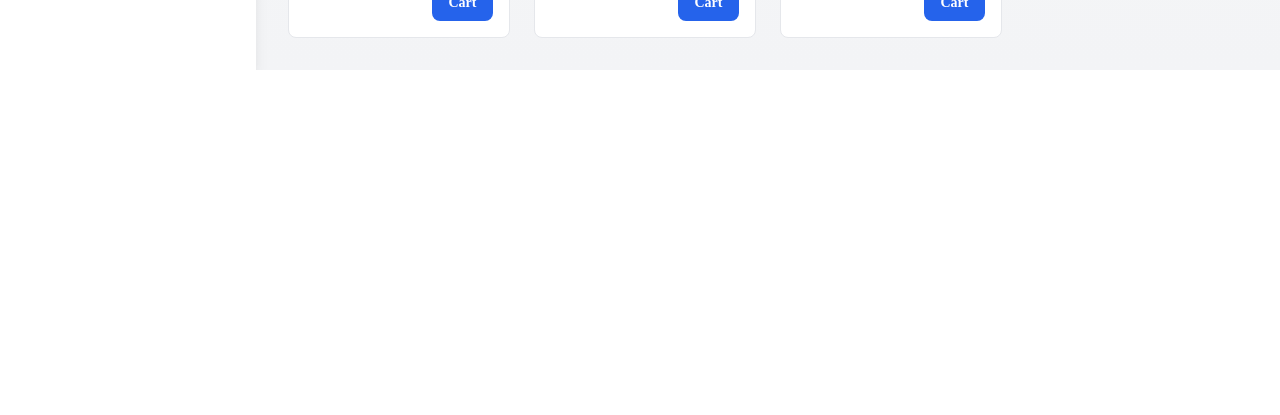
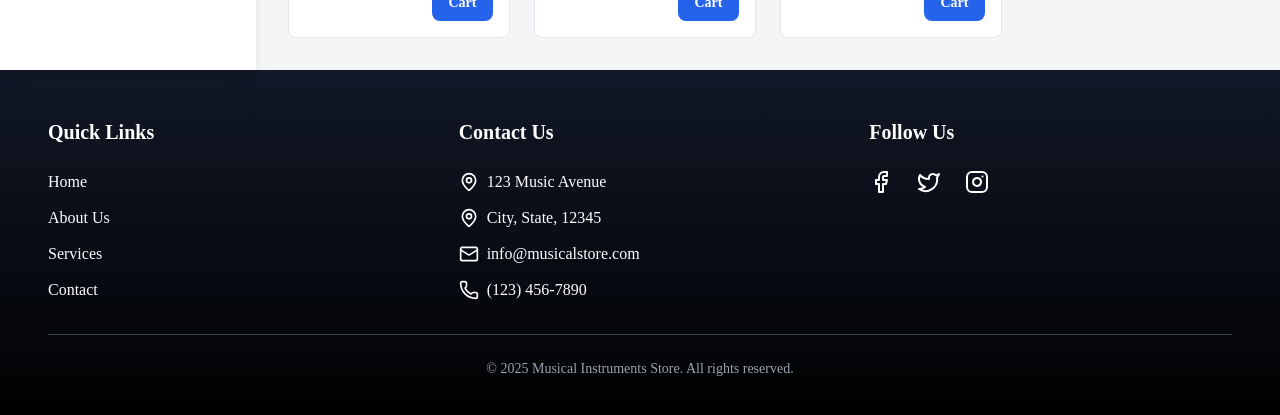
Before and after one commit to Kongkon06/Media_musse, a React (Vite) app: page /Products/1 in a window 1280 px wide. Shown: the part 1078-1493 px from the top of the page. Before the commit the page ends 1148 px from the top, so only its background shows below. Built offline with nearby package versions, Linux system fonts and the light colour scheme; what google-fonts would draw is missing.

Commit message:
Minor added change

```diff
--- a/src/Pages/Brands.tsx
+++ b/src/Pages/Brands.tsx
@@ -1,6 +1,7 @@
 import { useNavigate } from "react-router-dom";
 import { motion } from "framer-motion";
 import { Button } from "../Components/Button";
+import Footer from '../Components/Footer';
 import { Home, Package, ShoppingCart, Store, Tag } from "lucide-react";
 
 export function Brands() {
@@ -144,6 +145,7 @@ export function Brands() {
           </div>
         </div>
       </div>
+      <Footer />
     </div>
   );
 }
--- a/src/Pages/Categories.tsx
+++ b/src/Pages/Categories.tsx
@@ -1,5 +1,6 @@
 import { useState } from "react";
 import { Appbar } from "../Components/Appbar";
+import Footer from '../Components/Footer';
 import { Card } from "../Components/Card";
 import { useNavigate } from "react-router-dom";
 import { motion } from "framer-motion";
@@ -156,6 +157,7 @@ export function Categories() {
           </motion.div>
         </div>
       </div>
+      <Footer />
     </div>
   );
 }
--- a/src/Pages/Product.tsx
+++ b/src/Pages/Product.tsx
@@ -2,6 +2,7 @@ import { useNavigate } from "react-router-dom";
 import { useState } from 'react';
 import { Star, ShoppingCart, Heart, Share2 } from 'lucide-react';
 //import { Appbar } from '../Components/Appbar';
+import Footer from '../Components/Footer';
 import { motion } from 'framer-motion';
 import { Home, Package, Store, Tag } from "lucide-react";
 import { Button } from '../Components/Button';
@@ -198,6 +199,7 @@ export const ProductPage = () => {
           </motion.div>
         </div>
       </div>
+      <Footer />
     </div>
   );
 };
--- a/src/Pages/Productlist.tsx
+++ b/src/Pages/Productlist.tsx
@@ -1,5 +1,6 @@
 import { useNavigate } from "react-router-dom"
 import { Appbar } from "../Components/Appbar"
+import Footer from '../Components/Footer';
 import ProductCard from "../Components/ProductCard"
 import { useState } from "react";
 import { Button } from "../Components/Button";
@@ -120,6 +121,7 @@ export function ProductList() {
             </div>
           </div>
         </div>
+        <Footer />
       </div>
     );
   }
```
